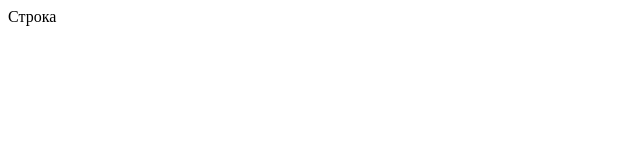
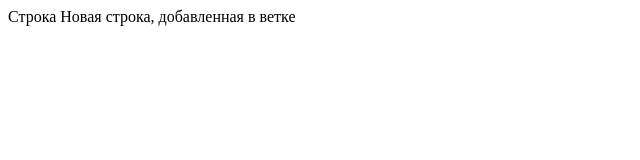
Before and after one commit to YuliaDr/my-git-repo, a plain HTML site: page index.html in a window 1280 px wide. Shown: the whole page, without its empty margins (0-640 px from the left). Drawn offline with Linux system fonts and the light colour scheme.

Commit message:
Update index.html in feature-branch

```diff
--- a/index.html
+++ b/index.html
@@ -6,5 +6,6 @@
   </head>
   <body>
     Строка
+    Новая строка, добавленная в ветке
   </body>
 </html>
```
